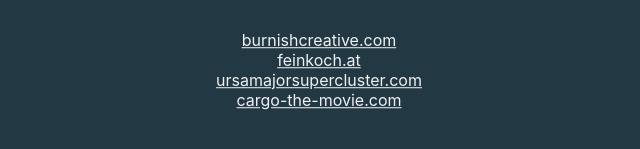
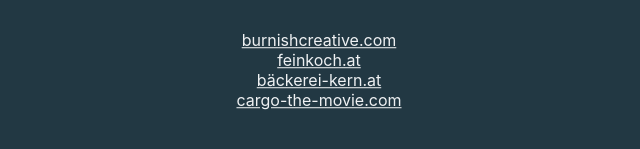
Before and after one commit to MarioSo/MarioSo, a plain HTML site: page index.html in a window 1280 px wide. Shown: the part 475-624 px from the top of the page, without its empty margins (321-961 px from the left). Drawn offline with Linux system fonts and the light colour scheme.

Commit message:
- umsc +kern

```diff
--- a/index.html
+++ b/index.html
@@ -49,7 +49,7 @@
         <ul>
           <li><a href="https://burnishcreative.com/" target="_blank">burnishcreative.com</a></li>
           <li><a href="https://feinkoch.at" target="_blank">feinkoch.at</a></li>
-          <li><a href="https://ursamajorsupercluster.com" target="_blank">ursamajorsupercluster.com</a></li>
+          <li><a href="https://baeckerei-kern.at/" target="_blank">bäckerei-kern.at</a></li>
           <li><a href="https://cargo-the-movie.com/" target="_blank">cargo-the-movie.com</a></li>
         </ul>
     </div>
```
